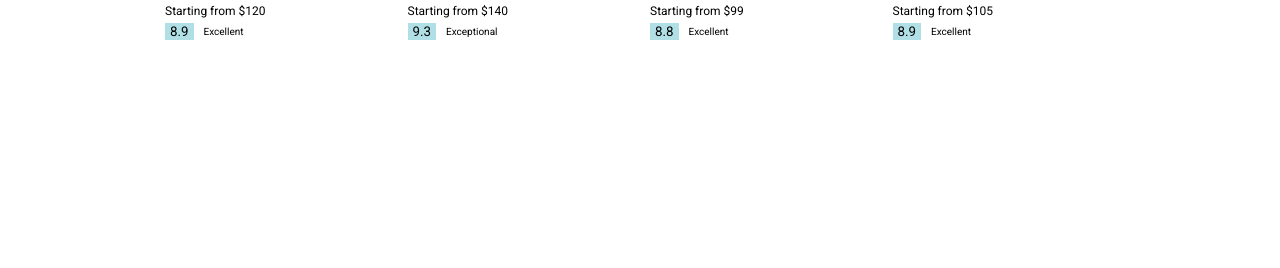
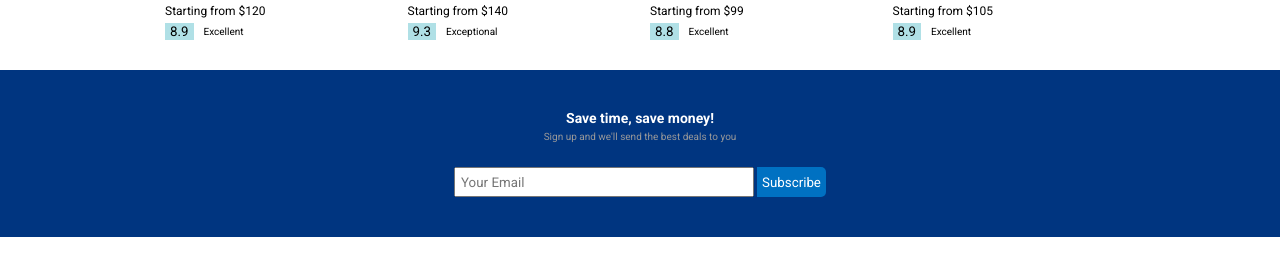
Before and after one commit to Selva-Ganesh-M/reservation_app, a React (Vite) app: page / in a window 1280 px wide. Shown: the part 1263-1531 px from the top of the page. Before the commit the page ends 1303 px from the top, so only its background shows below. Built offline with nearby package versions, Linux system fonts and the light colour scheme.

Commit message:
MailList UI

```diff
--- /dev/null
+++ b/src/components/footer/Footer.jsx
@@ -0,0 +1,9 @@
+import "./footer.css"
+
+const Footer = () => {
+    return (
+        <div>Footer</div>
+    )
+}
+
+export default Footer
--- /dev/null
+++ b/src/components/mailList/MailList.jsx
@@ -0,0 +1,16 @@
+import "./mailList.css"
+
+const MailList = () => {
+    return (
+        <div className="mail">
+            <h1 className="mailTitle">Save time, save money!</h1>
+            <span className="mailDesc">Sign up and we&apos;ll send the best deals to you</span>
+            <div className="mailInputContainer">
+                <input type="text" placeholder="Your Email" />
+                <button>Subscribe</button>
+            </div>
+        </div>
+    )
+}
+
+export default MailList
--- /dev/null
+++ b/src/components/mailList/mailList.css
@@ -0,0 +1,40 @@
+.mail {
+  padding: 40px 0px;
+  display: flex;
+  flex-direction: column;
+  align-items: center;
+  background-color: #003580;
+  gap: 5px;
+  width: 100%;
+}
+
+.mailTitle {
+  color: white;
+  font-size: 14px;
+}
+
+.mailDesc {
+  color: #999;
+  font-size: 10px;
+}
+
+.mailInputContainer {
+  margin-top: 20px;
+  display: flex;
+  gap: 3px;
+}
+
+.mailInputContainer > input {
+  width: 300px;
+  height: 30px;
+  padding: 0 5px;
+}
+
+.mailInputContainer > button {
+  height: 30px;
+  background-color: #0071c2;
+  border: none;
+  border-radius: 0px 5px 5px 0px;
+  padding: 0 5px;
+  color: white;
+}
--- a/src/pages/Home/Home.jsx
+++ b/src/pages/Home/Home.jsx
@@ -2,6 +2,8 @@
 import Navbar from "../../components/Navbar/Navbar"
 import Featured from "../../components/featured/Featured"
 import FeaturedProperties from "../../components/featuredProperties/FeaturedProperties"
+import Footer from "../../components/footer/Footer"
+import MailList from "../../components/mailList/MailList"
 import PropertyList from "../../components/propertyList/PropertyList"
 import "./home.css"
 
@@ -16,6 +18,8 @@
                 <PropertyList />
                 <h1 className="homeTitle">Homes guests love</h1>
                 <FeaturedProperties />
+                <MailList />
+                <Footer />
             </div>
         </div>
     )
```
Also changed, not shown: src/components/footer/footer.css (added).
